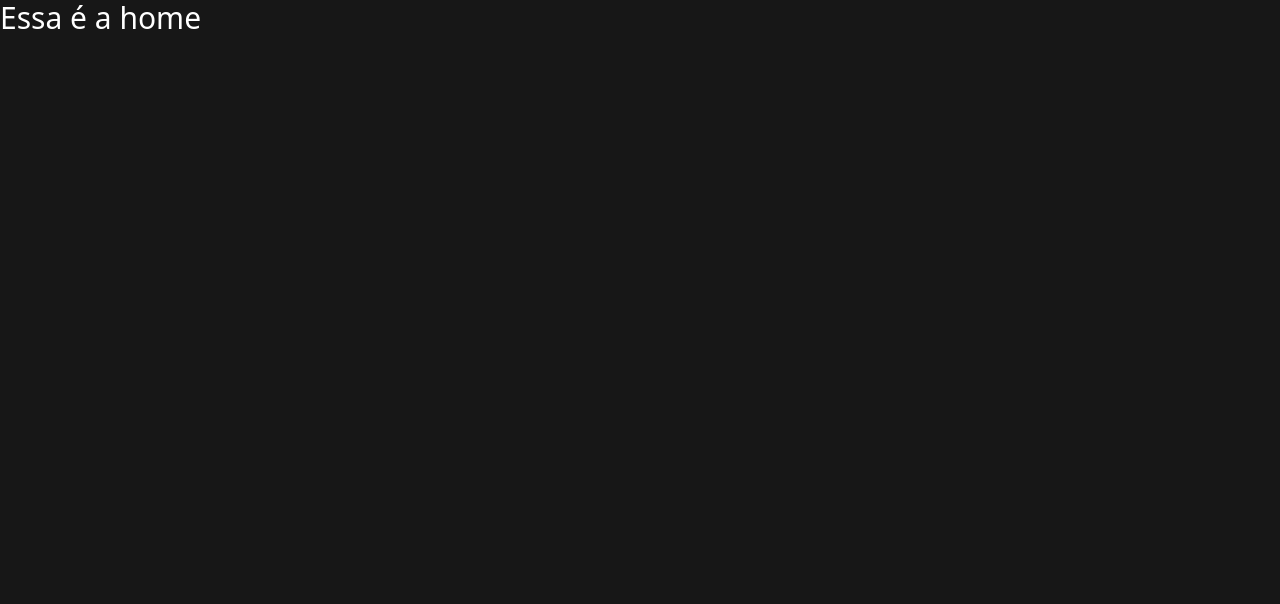
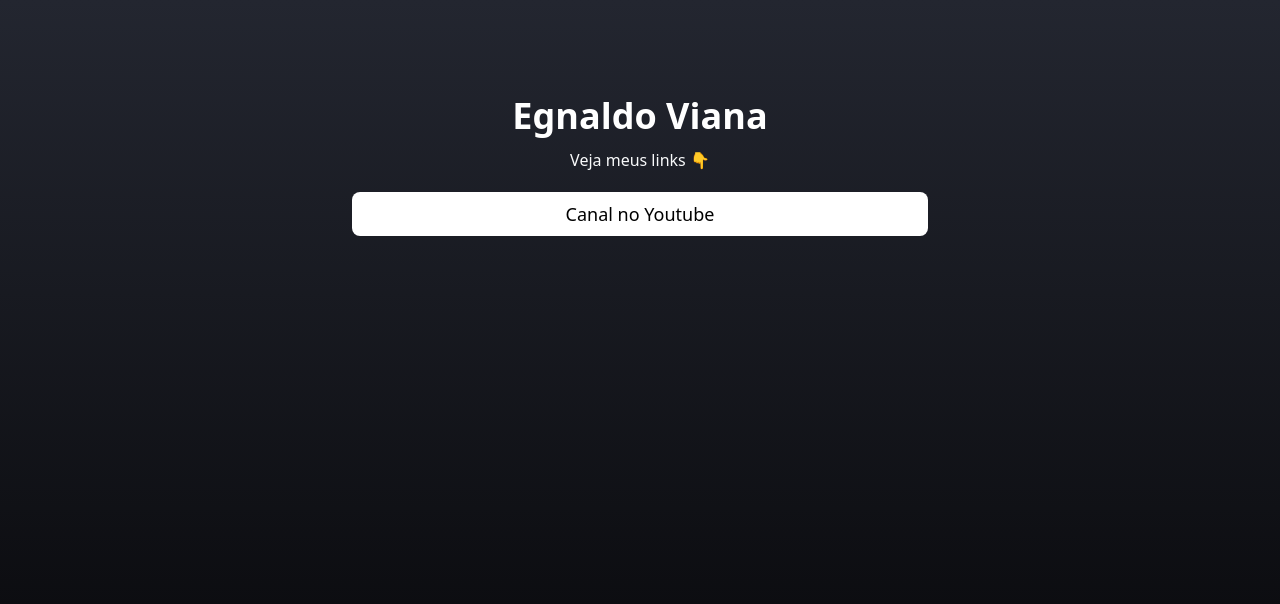
Before and after one commit to Egnaldo-Viana/linkeTree, a React (Vite) app: page / in a window 1280 px wide. Shown: the top 604 px of the page. Built offline with nearby package versions, Linux system fonts and the light colour scheme.

Commit message:
feat: criando pagina login

```diff
--- a/package.json
+++ b/package.json
@@ -13,6 +13,7 @@
     "@tailwindcss/vite": "^4.1.18",
     "react": "^19.2.0",
     "react-dom": "^19.2.0",
+    "react-icons": "^5.5.0",
     "react-router": "^7.11.0",
     "tailwindcss": "^4.1.18"
   },
--- a/src/index.css
+++ b/src/index.css
@@ -1 +1,6 @@
 @import 'tailwindcss';
+
+body{
+ min-height: 100vh;
+ background: linear-gradient(#232630, #050507) ;
+}
--- a/src/pages/home/index.tsx
+++ b/src/pages/home/index.tsx
@@ -1,7 +1,18 @@
 export function Home() {
   return (
-    <div className="w-full h-screen bg-neutral-900">
-      <h1 className="text-white text-3xl">Essa é a home</h1>
+    <div className="flex flex-col w-full py-4 items-center justify-center">
+      <h1 className="text-white md:text-4xl text-3xl font-bold mt-20">
+        Egnaldo Viana
+      </h1>
+      <span className="text-gray-50 mb-5 mt-3">Veja meus links 👇</span>
+      <main className="flex flex-col w-11/12 max-w-xl text-center">
+        <section className="bg-white mb-4 w-full py-2 rounded-lg select-none transition-transform hover:scale-105 cursor-pointer">
+          <a>
+            <p className="text-base md:text-lg">Canal no Youtube</p>
+          </a>
+        </section>
+        <footer className="flex justify-center gap-3 my-4"></footer>
+      </main>
     </div>
   );
 }
```
Also changed, not shown: 1 other file (tests, documents, lock files or other folders).
